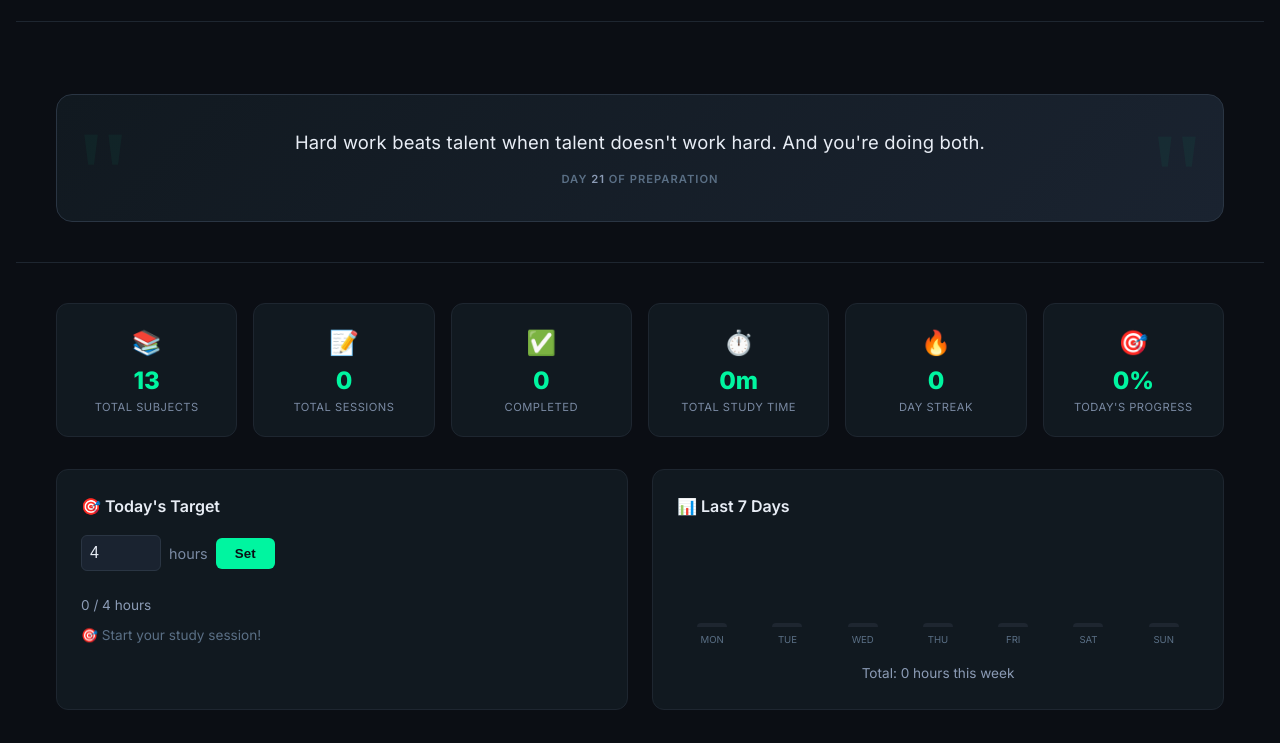
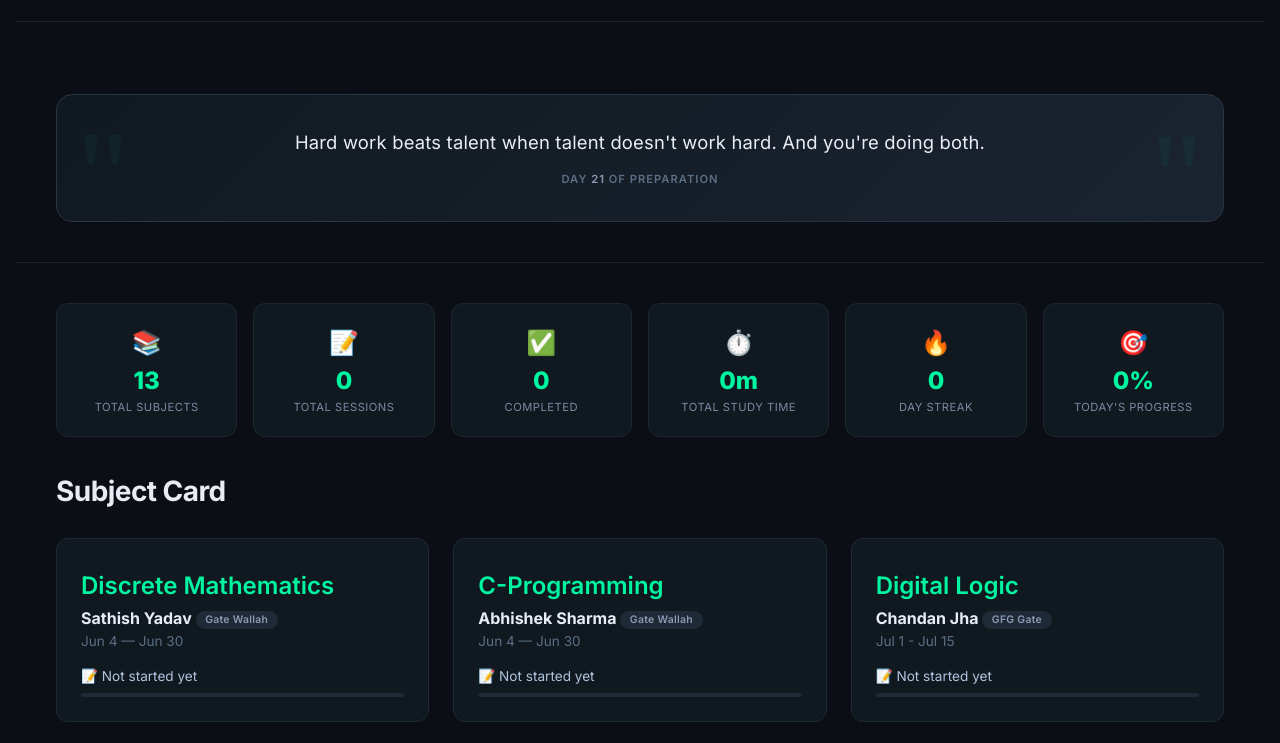
Before and after one commit to Nitin22122/gate-prep-dashboard, a website: page index.html in a window 1280 px wide. Shown: the part 145-888 px from the top of the page. Drawn offline with Linux system fonts and the light colour scheme; no server answers.

Commit message:
Fixed Styling Issues

```diff
--- a/index.html
+++ b/index.html
@@ -97,83 +97,7 @@
         </div>
     </section>
 
-    <!-- ============================================ -->
-    <!-- 4. TODAY'S TARGET & ACTIVITY -->
-    <!-- ============================================ -->
-    <section class="activity-section">
-        <div class="container">
-            <div class="activity-grid">
-                <!-- Today's Target -->
-                <div class="target-card">
-                    <h3>🎯 Today's Target</h3>
-                    <div class="target-input-group">
-                        <input type="number" id="daily-target" placeholder="Hours" min="0" step="0.5" value="4" />
-                        <span>hours</span>
-                        <button onclick="setDailyTarget()" class="target-btn">Set</button>
-                    </div>
-                    <div class="target-progress">
-                        <div class="target-progress-bar" id="today-progress-bar" style="width: 0%;"></div>
-                        <span class="target-progress-text" id="today-progress-text">0 / 4 hours</span>
-                    </div>
-                    <p class="target-message" id="target-message">Start your study session!</p>
-                </div>
 
-                <!-- Last 7 Days Activity -->
-                <div class="activity-card">
-                    <h3>📊 Last 7 Days</h3>
-                    <div class="activity-bars" id="activity-bars">
-                        <div class="activity-day">
-                            <div class="activity-bar" style="height: 0%;"></div>
-                            <span class="activity-label">Mon</span>
-                        </div>
-                        <div class="activity-day">
-                            <div class="activity-bar" style="height: 0%;"></div>
-                            <span class="activity-label">Tue</span>
-                        </div>
-                        <div class="activity-day">
-                            <div class="activity-bar" style="height: 0%;"></div>
-                            <span class="activity-label">Wed</span>
-                        </div>
-                        <div class="activity-day">
-                            <div class="activity-bar" style="height: 0%;"></div>
-                            <span class="activity-label">Thu</span>
-                        </div>
-                        <div class="activity-day">
-                            <div class="activity-bar" style="height: 0%;"></div>
-                            <span class="activity-label">Fri</span>
-                        </div>
-                        <div class="activity-day">
-                            <div class="activity-bar" style="height: 0%;"></div>
-                            <span class="activity-label">Sat</span>
-                        </div>
-                        <div class="activity-day">
-                            <div class="activity-bar" style="height: 0%;"></div>
-                            <span class="activity-label">Sun</span>
-                        </div>
-                    </div>
-                    <p class="activity-total" id="weekly-total">Total: 0 hours this week</p>
-                </div>
-            </div>
-        </div>
-    </section>
-
-    <!-- ============================================ -->
-    <!-- 5. STUDY TIMER -->
-    <!-- ============================================ -->
-    <section class="timer-section">
-        <div class="container">
-            <div class="timer-card">
-                <h3>⏱️ Focus Timer</h3>
-                <div class="timer-display" id="timer-display">25:00</div>
-                <div class="timer-controls">
-                    <button onclick="startTimer()" class="timer-btn start-btn" id="timer-start">▶ Start</button>
-                    <button onclick="pauseTimer()" class="timer-btn pause-btn" id="timer-pause" style="display:none;">⏸ Pause</button>
-                    <button onclick="resetTimer()" class="timer-btn reset-btn">⟳ Reset</button>
-                </div>
-                <p class="timer-note">🎯 Focus on one subject at a time</p>
-            </div>
-        </div>
-    </section>
 
     <!-- ============================================ -->
     <!-- 6. STUDY GROUPS SECTION -->
@@ -407,6 +331,24 @@
     </section>
 
     <!-- ============================================ -->
+    <!-- 5. STUDY TIMER -->
+    <!-- ============================================ -->
+    <section class="timer-section">
+        <div class="container">
+            <div class="timer-card">
+                <h3>⏱️ Focus Timer</h3>
+                <div class="timer-display" id="timer-display">25:00</div>
+                <div class="timer-controls">
+                    <button onclick="startTimer()" class="timer-btn start-btn" id="timer-start">▶ Start</button>
+                    <button onclick="pauseTimer()" class="timer-btn pause-btn" id="timer-pause" style="display:none;">⏸ Pause</button>
+                    <button onclick="resetTimer()" class="timer-btn reset-btn">⟳ Reset</button>
+                </div>
+                <p class="timer-note">🎯 Focus on one subject at a time</p>
+            </div>
+        </div>
+    </section>
+
+    <!-- ============================================ -->
     <!-- 7. ACHIEVEMENTS / BADGES -->
     <!-- ============================================ -->
     <section class="achievements-section">
```
